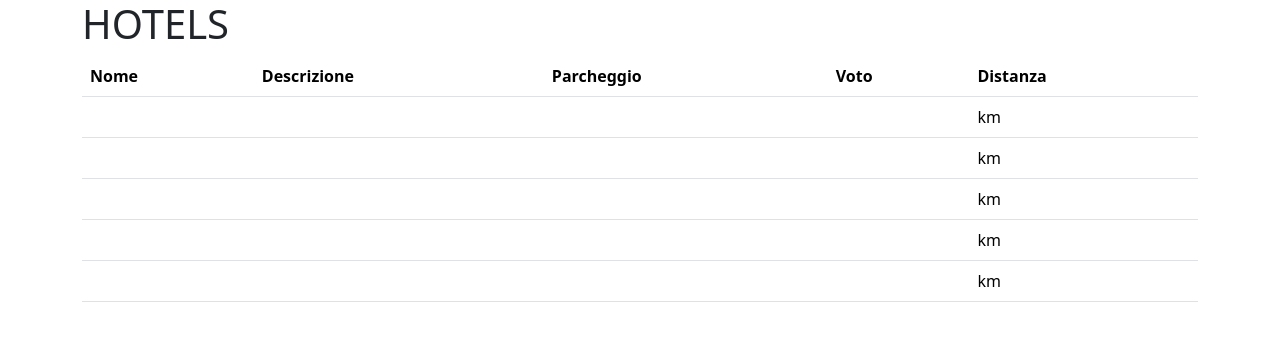
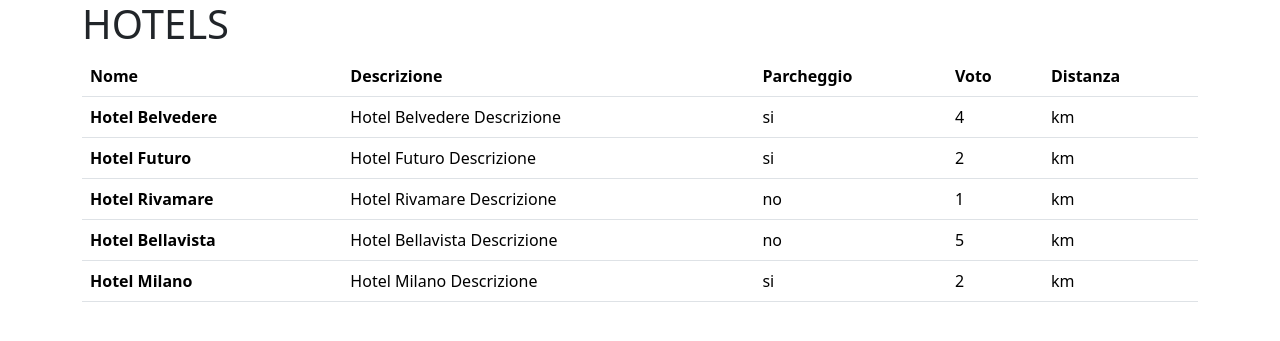
Before and after one commit to Serena-Dong/php-hotel, a PHP site: page / in a window 1280 px wide. Shown: the top 341 px of the page. Run offline with PHP 8.4, Linux system fonts and the light colour scheme; data that the repository does not hold is empty.

Commit message:
complete

```diff
--- a/php/index.php
+++ b/php/index.php
@@ -75,14 +75,13 @@
   <tbody>
   <?php foreach ($hotels as $hotel) : ?>
     <tr>
-      <th scope="row"><?php $hotel['name'] ?></th>
-      <td><?php $hotel['description'] ?></td>
-      <td><?php $hotel['parking'] ? 'si': 'no' ?></td>
-      <td><?php $hotel['vote'] ?></td>
-      <td><?php $hotel['distance'] ?>km</td>
+      <th scope="row"><?= $hotel['name'] ?></th>
+      <td><?= $hotel['description'] ?></td>
+      <td><?= $hotel['parking'] ? 'si': 'no' ?></td>
+      <td><?= $hotel['vote']?></td>
+      <td><?= $hotel['distance'] ?>km</td>
     </tr>
   <?php endforeach ?>
-
   </tbody>
 </table>
 
```
